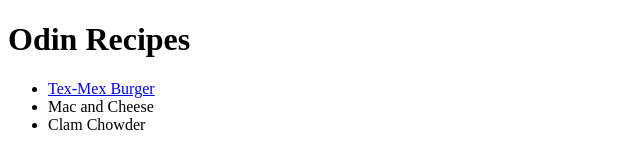
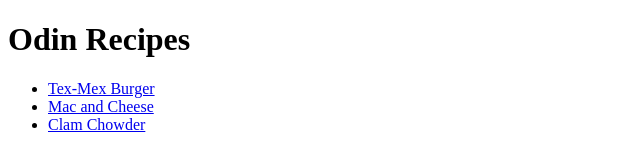
Before and after one commit to Rawaza/odin-recipes, a plain HTML site: page index.html in a window 1280 px wide. Shown: the whole page, without its empty margins (0-640 px from the left). Drawn offline with Linux system fonts and the light colour scheme.

Commit message:
Found tipo: anchor link writen outside <a> tags

```diff
--- a/index.html
+++ b/index.html
@@ -8,8 +8,8 @@
         <h1>Odin Recipes</h1>
         <ul>
        <li> <a href="../odin-recipes/recipes/Tex-Mex_Burger.html">Tex-Mex Burger</a></li>
-       <li><a href="../odin-recipes/recipes/Mac_and_Cheese.html"></a>Mac and Cheese</li>
-       <li><a href="../odin-recipes/recipes/Clam_Chowder.html"></a>Clam Chowder</li>
+       <li><a href="../odin-recipes/recipes/Mac_and_Cheese.html">Mac and Cheese</a></li>
+       <li><a href="../odin-recipes/recipes/Clam_Chowder.html">Clam Chowder</a></li>
         </ul>
     </body>
 </html>
```
